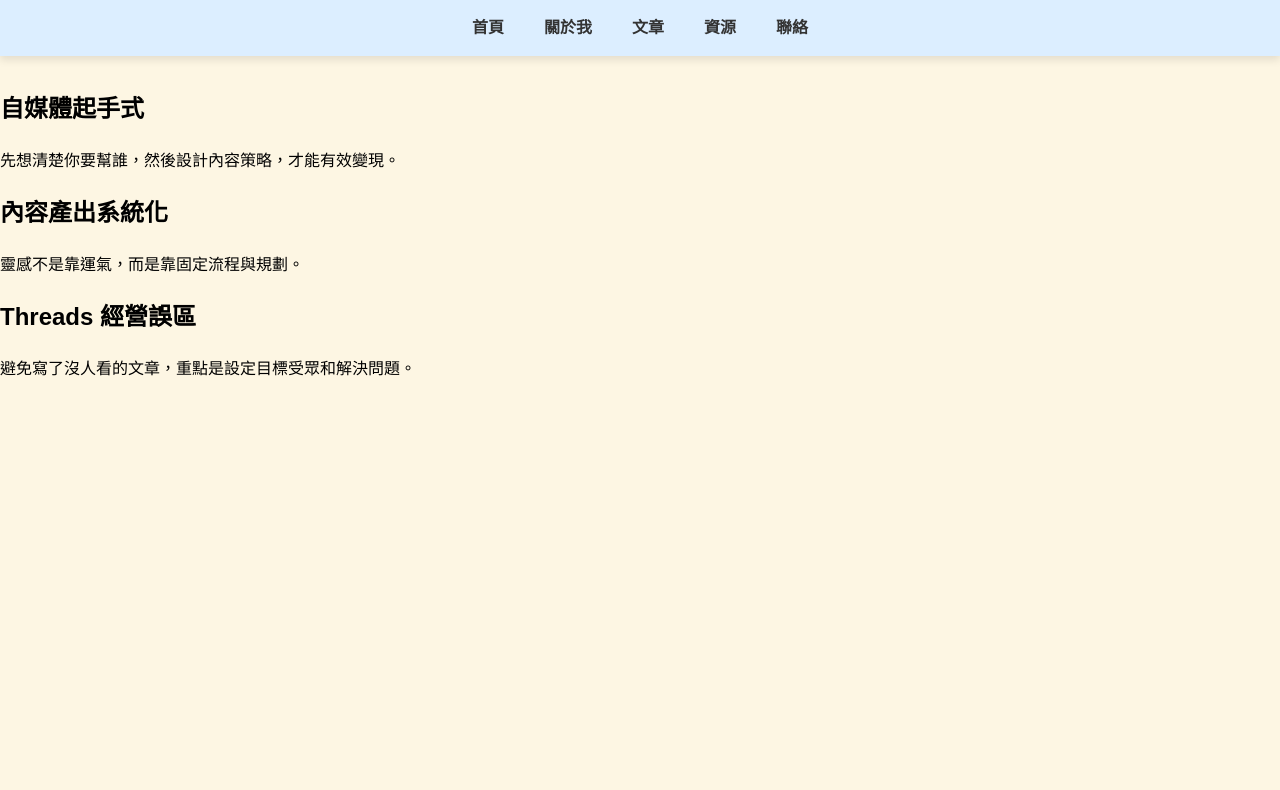
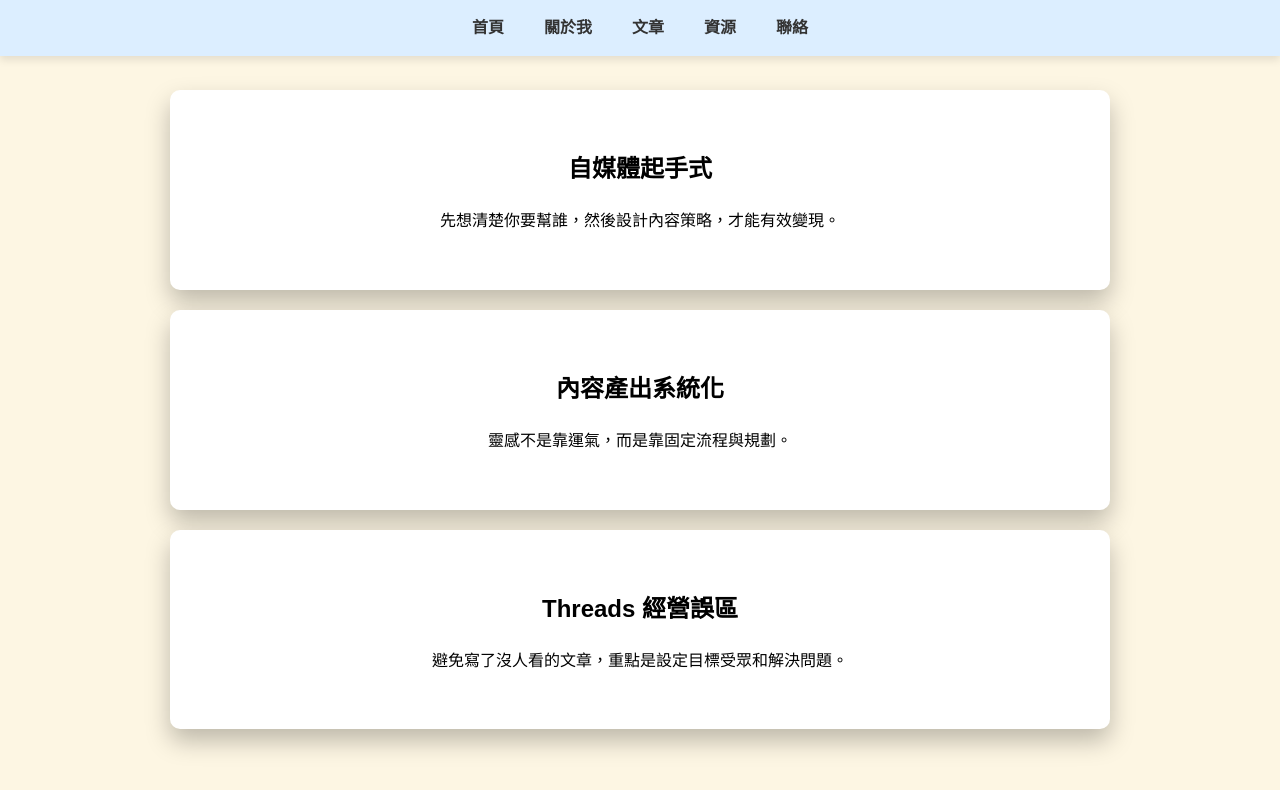
Before and after one commit to KenHAI666/Runing9TO5, a Jekyll site: the page built from articles.md, in a window 1280 px wide. Shown: the top 790 px of the page. Built offline with Jekyll 4.4.1, drawn with Linux system fonts in a browser that asks for light colours.

Commit message:
Update articles.md

```diff
--- a/articles.md
+++ b/articles.md
@@ -3,17 +3,17 @@ layout: default
 title: 文章
 ---
 
-<div class="card">
+<div class="card-section">
   <h2>自媒體起手式</h2>
   <p>先想清楚你要幫誰，然後設計內容策略，才能有效變現。</p>
 </div>
 
-<div class="card">
+<div class="card-section">
   <h2>內容產出系統化</h2>
   <p>靈感不是靠運氣，而是靠固定流程與規劃。</p>
 </div>
 
-<div class="card">
+<div class="card-section">
   <h2>Threads 經營誤區</h2>
   <p>避免寫了沒人看的文章，重點是設定目標受眾和解決問題。</p>
 </div>
```
